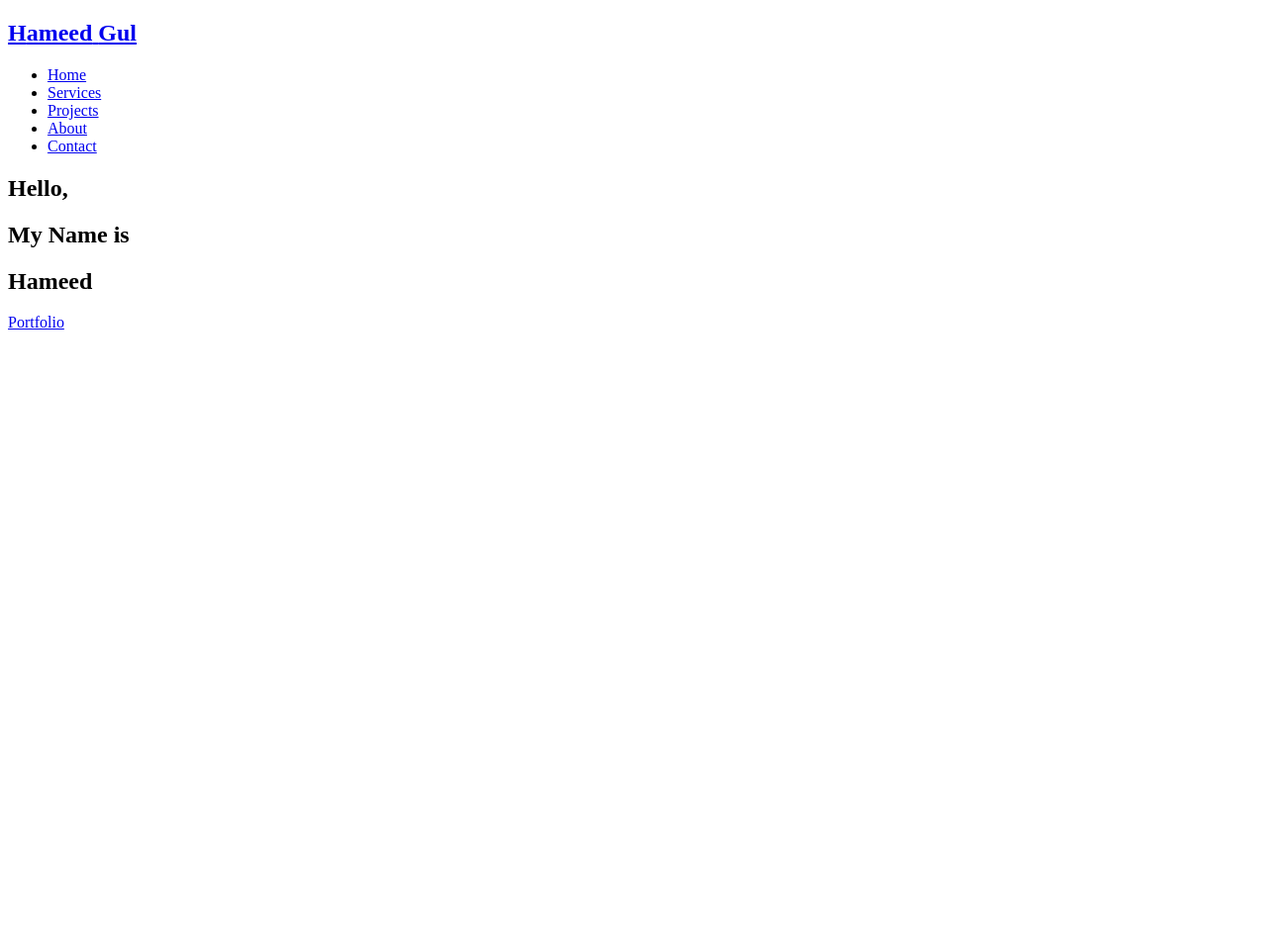
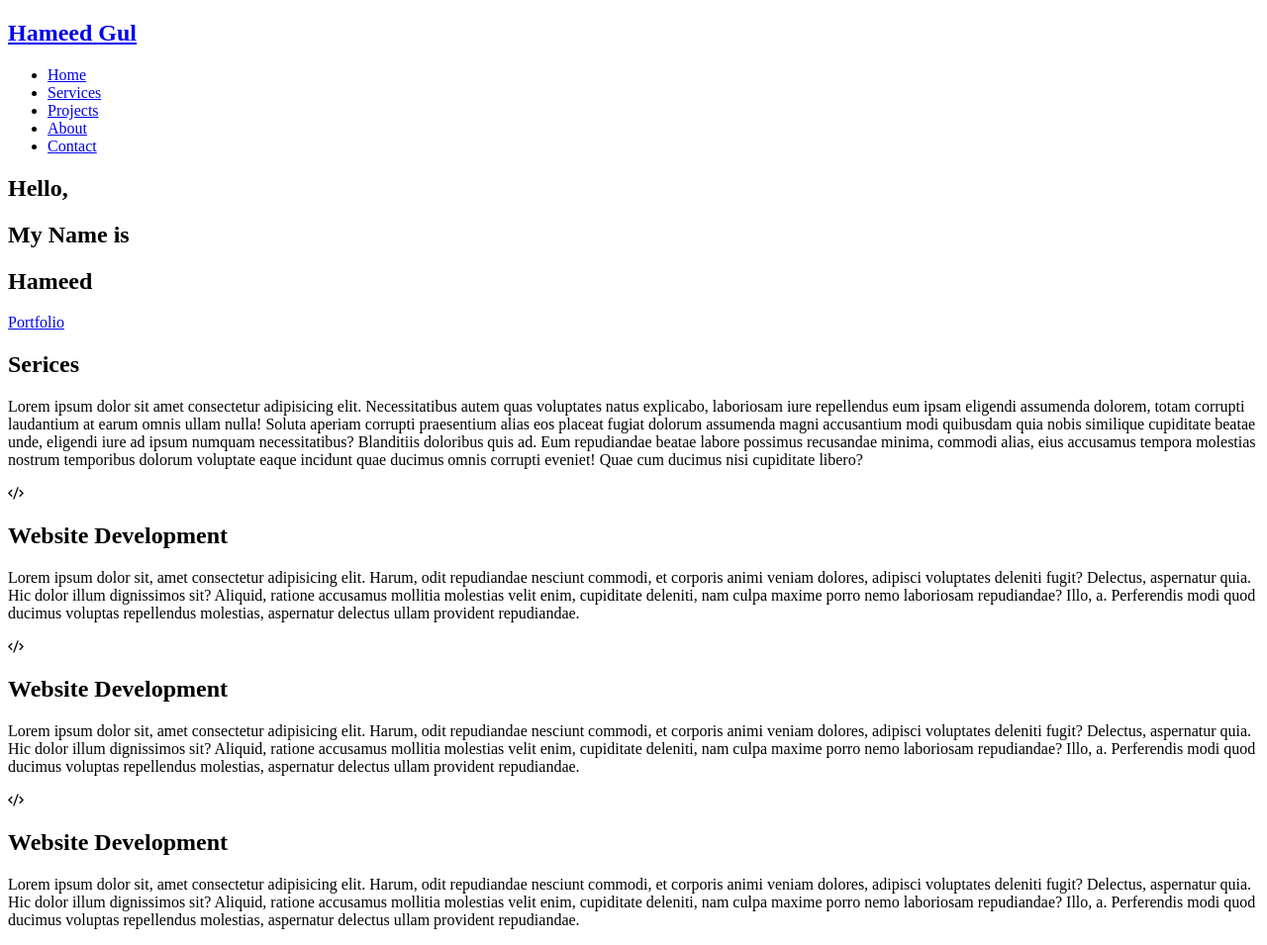
Before and after one commit to hameedgul12345/Portfolio, a plain HTML site: page index.html in a window 1280 px wide. Shown: the whole page at 99% size. Before the commit the page ends 800 px from the top, so only its background shows below. Drawn offline with nearby package versions, Linux system fonts and the light colour scheme.

Commit message:
Working on Wervices Section

```diff
--- a/index.html
+++ b/index.html
@@ -52,6 +52,76 @@
     </section>
     <!-- Hero Section End -->
 
+    <!-- Service Section Start -->
+    <section id="Services">
+      <div class="service-container">
+        <div class="services-top">
+          <h1 class="heading">Ser<span>i</span>ces</h1>
+          <p>
+            Lorem ipsum dolor sit amet consectetur adipisicing elit.
+            Necessitatibus autem quas voluptates natus explicabo, laboriosam
+            iure repellendus eum ipsam eligendi assumenda dolorem, totam
+            corrupti laudantium at earum omnis ullam nulla! Soluta aperiam
+            corrupti praesentium alias eos placeat fugiat dolorum assumenda
+            magni accusantium modi quibusdam quia nobis similique cupiditate
+            beatae unde, eligendi iure ad ipsum numquam necessitatibus?
+            Blanditiis doloribus quis ad. Eum repudiandae beatae labore possimus
+            recusandae minima, commodi alias, eius accusamus tempora molestias
+            nostrum temporibus dolorum voluptate eaque incidunt quae ducimus
+            omnis corrupti eveniet! Quae cum ducimus nisi cupiditate libero?
+          </p>
+        </div>
+        <div class="services-bottom">
+          <!-- Service item1 -->
+          <div class="service-item">
+            <div class="icon"><i class="ri-code-s-slash-line"></i></div>
+            <h1>Website Development</h1>
+            <p>
+              Lorem ipsum dolor sit, amet consectetur adipisicing elit. Harum,
+              odit repudiandae nesciunt commodi, et corporis animi veniam
+              dolores, adipisci voluptates deleniti fugit? Delectus, aspernatur
+              quia. Hic dolor illum dignissimos sit? Aliquid, ratione accusamus
+              mollitia molestias velit enim, cupiditate deleniti, nam culpa
+              maxime porro nemo laboriosam repudiandae? Illo, a. Perferendis
+              modi quod ducimus voluptas repellendus molestias, aspernatur
+              delectus ullam provident repudiandae.
+            </p>
+          </div>
+          <!-- Service item2 -->
+          <div class="service-item">
+            <div class="icon"><i class="ri-code-s-slash-line"></i></div>
+            <h1>Website Development</h1>
+            <p>
+              Lorem ipsum dolor sit, amet consectetur adipisicing elit. Harum,
+              odit repudiandae nesciunt commodi, et corporis animi veniam
+              dolores, adipisci voluptates deleniti fugit? Delectus, aspernatur
+              quia. Hic dolor illum dignissimos sit? Aliquid, ratione accusamus
+              mollitia molestias velit enim, cupiditate deleniti, nam culpa
+              maxime porro nemo laboriosam repudiandae? Illo, a. Perferendis
+              modi quod ducimus voluptas repellendus molestias, aspernatur
+              delectus ullam provident repudiandae.
+            </p>
+          </div>
+          <!-- Service item3 -->
+          <div class="service-item">
+            <div class="icon"><i class="ri-code-s-slash-line"></i></div>
+            <h1>Website Development</h1>
+            <p>
+              Lorem ipsum dolor sit, amet consectetur adipisicing elit. Harum,
+              odit repudiandae nesciunt commodi, et corporis animi veniam
+              dolores, adipisci voluptates deleniti fugit? Delectus, aspernatur
+              quia. Hic dolor illum dignissimos sit? Aliquid, ratione accusamus
+              mollitia molestias velit enim, cupiditate deleniti, nam culpa
+              maxime porro nemo laboriosam repudiandae? Illo, a. Perferendis
+              modi quod ducimus voluptas repellendus molestias, aspernatur
+              delectus ullam provident repudiandae.
+            </p>
+          </div>
+        </div>
+      </div>
+    </section>
+    <!-- Service Section End -->
+
     <!-- Projects Section Start -->
     <!-- Projects Section End -->
 
```
